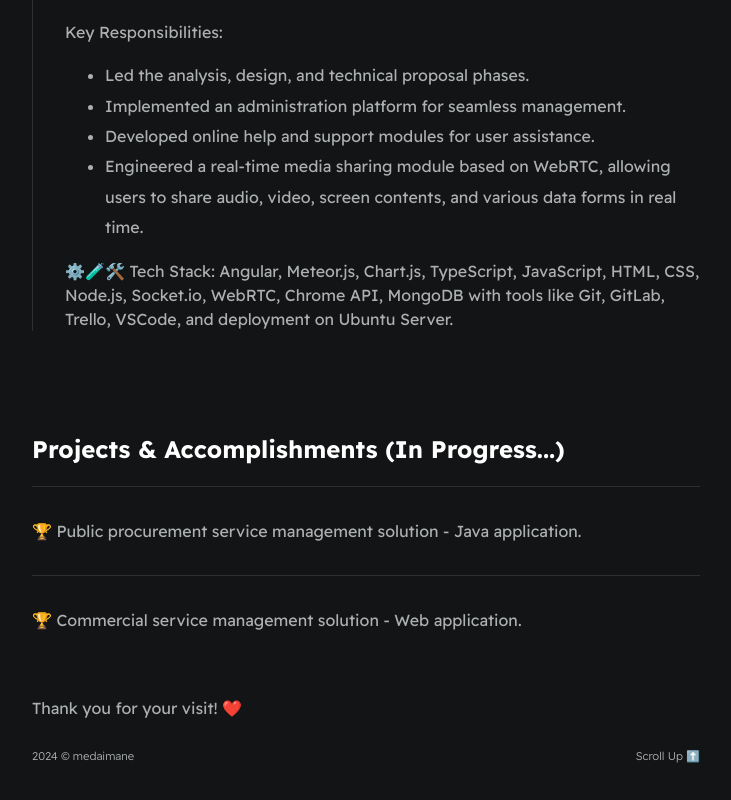
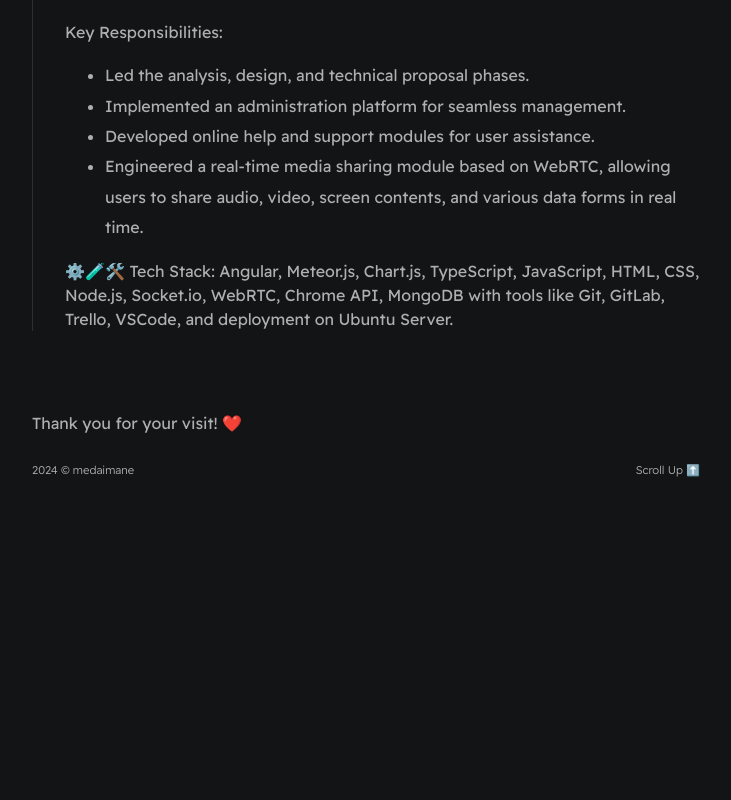
Before and after one commit to medaimane/digital-resume-app, a Next.js app: page / in a window 1280 px wide. Shown: the part 6379-7179 px from the top of the page, without its empty margins (274-1005 px from the left). After the commit the page ends 6893 px from the top, so only its background shows below. Built offline with nearby package versions, Linux system fonts and the light colour scheme.

Commit message:
Remove projects sections (uncompleted)

```diff
--- a/src/app/page.tsx
+++ b/src/app/page.tsx
@@ -19,8 +19,6 @@ export default function Page() {
 
       <WorkHistorySection />
 
-      <ProjectsSection />
-
       <Footer />
     </div>
   );
```
